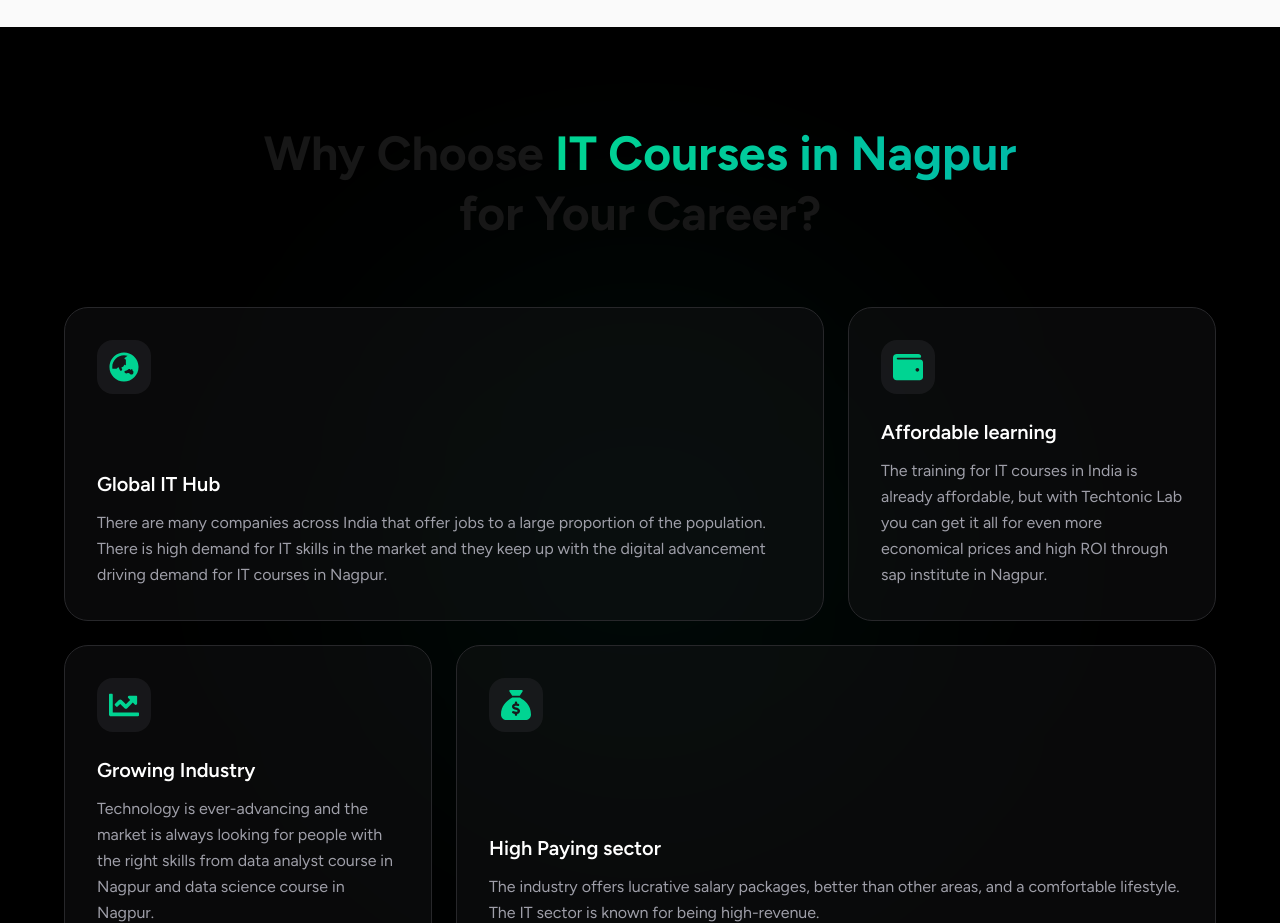
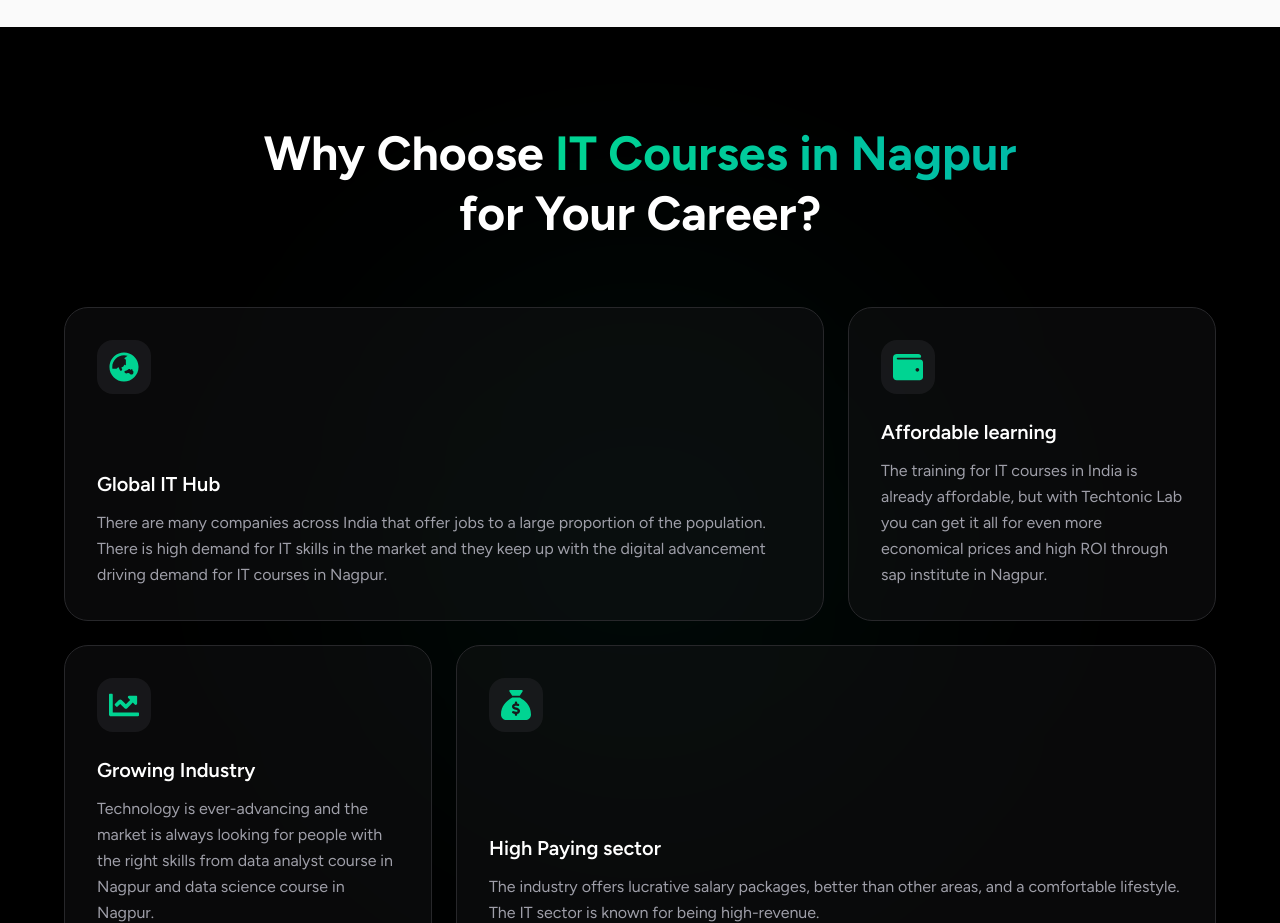
Before and after one commit to shra1w/techtoniclab, a Next.js app: page / in a window 1280 px wide. Shown: the part 4980-5903 px from the top of the page. Built offline with nearby package versions, Linux system fonts and the light colour scheme.

Commit message:
Text opacity issue fixed

```diff
--- a/src/app/Components/LeadersCardDesign.js
+++ b/src/app/Components/LeadersCardDesign.js
@@ -11,7 +11,7 @@ export default function LeadersCardDesign({ eachLeader, setShowDetails, setCateg
 
     return (
         <motion.div
-            className="w-[16rem] sm:w-[18rem] h-[24rem] group shrink-0 hover:rounded-r-none overflow-hidden rounded-2xl shadow-xl shadow-zinc-800/40 hover:shadow-emerald-800/40 duration-300 cursor-pointer relative flex justify-center items-center"
+            className="w-[16rem] sm:w-[18rem] h-[24rem] group shrink-0  overflow-hidden rounded-2xl shadow-xl shadow-zinc-800/40 hover:shadow-emerald-800/40 duration-300 cursor-pointer relative flex justify-center items-center"
             whileHover={{ y: -16 }}
             transition={{ type: "spring", stiffness: 300, damping: 15 }}
         >
@@ -39,7 +39,7 @@ export default function LeadersCardDesign({ eachLeader, setShowDetails, setCateg
                     <h1 className="text-xl sm:text-[1.4rem] font-[500] text-transparent bg-clip-text bg-gradient-to-r from-sky-300 via-orange-200 to-sky-300 text-center px-1">
                         {eachLeader?.name || "Name"}
                     </h1>
-                    <p className="text-sm sm:text-base text-zinc-400 leading-5 text-center w-full pt-1 px-2">
+                    <p className="text-sm sm:text-base  text-zinc-400 leading-5 text-center w-full pt-1 px-2">
                         {eachLeader?.tag}
                     </p>
 
@@ -52,7 +52,7 @@ export default function LeadersCardDesign({ eachLeader, setShowDetails, setCateg
                         <motion.div
                             animate={{ rotate: [90, 270] }}
                             transition={{ duration: 0.3, ease: "easeInOut" }}
-                            className="group-hover:rotate-[270deg]"
+                            className="group-hover:-rotate-[90deg] duration-500"
                         >
                             <LuCircleFadingArrowUp />
                         </motion.div>
--- a/src/app/Components/LeadersandFaculty.js
+++ b/src/app/Components/LeadersandFaculty.js
@@ -257,11 +257,11 @@ export default function FacultyAndLeaders(){
                                     <h1 className="text-emerald-700 font-semibold text-2xl sm:text-3xl md:text-[2.6rem]">
                                         {currentDetails?.name}
                                     </h1>
-                                    <p className="text-zinc-400 text-lg md:text-[1.2rem] mt-4 text-center">
+                                    <p className="text-zinc-400  text-lg md:text-[1.2rem] mt-4 text-center">
                                         {currentDetails?.tag}
                                     </p>
 
-                                    <div className="py-4 overflow-y-auto flex flex-col gap-2 pl-4 w-full">
+                                    <div className="py-4 overflow-y-auto text-zinc-100 flex flex-col gap-2 pl-4 w-full">
                                         {currentDetails?.content.map((eachContent, index) => (
                                             <motion.div
                                                 key={index}
--- a/src/app/Components/WhyNagpurSection.jsx
+++ b/src/app/Components/WhyNagpurSection.jsx
@@ -22,7 +22,7 @@ export default function WhyNagpurSection() {
           viewport={{ once: true }}
           className="text-center mb-16 max-w-3xl mx-auto"
         >
-          <h2 className="text-3xl md:text-5xl font-bold leading-tight">
+          <h2 className="text-3xl md:text-5xl text-white font-bold leading-tight">
             Why Choose <span className="text-transparent bg-clip-text bg-gradient-to-r from-emerald-400 to-teal-500">IT Courses in Nagpur</span> for Your Career?
           </h2>
         </motion.div>
```
